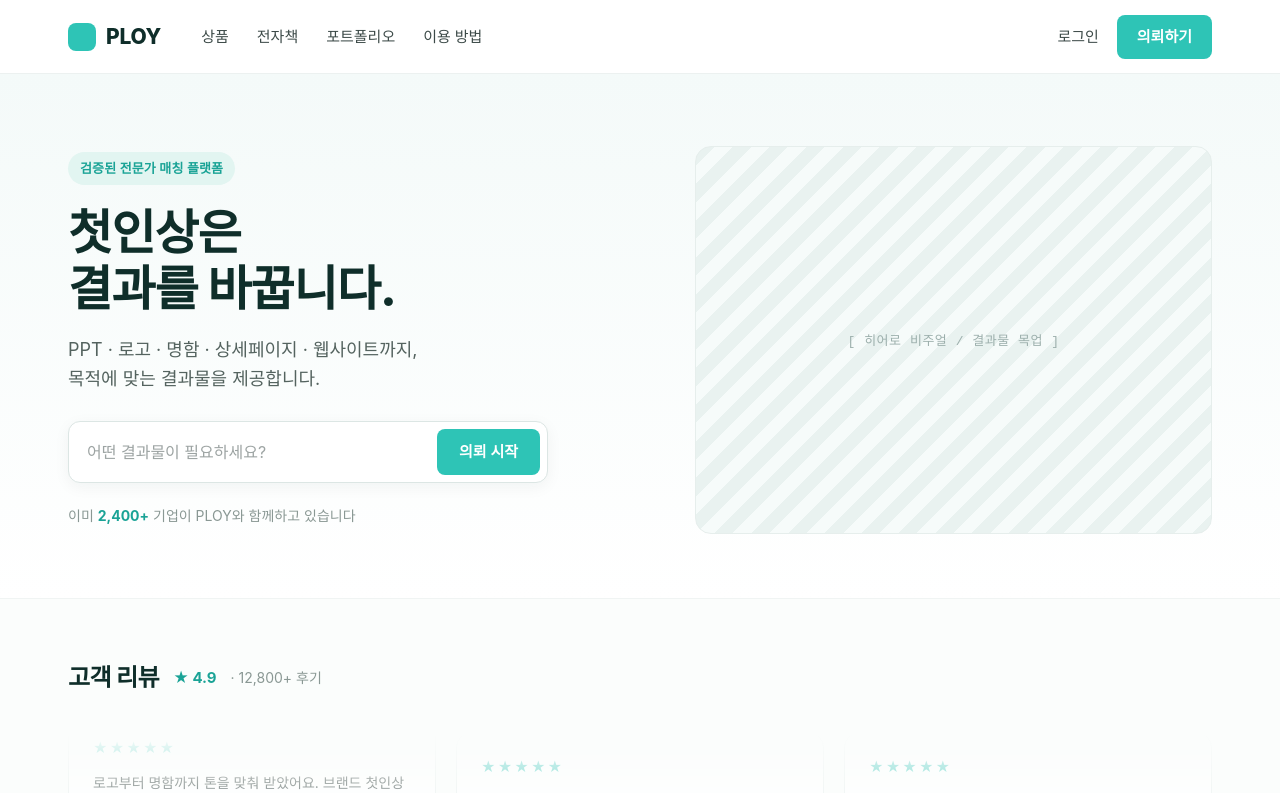
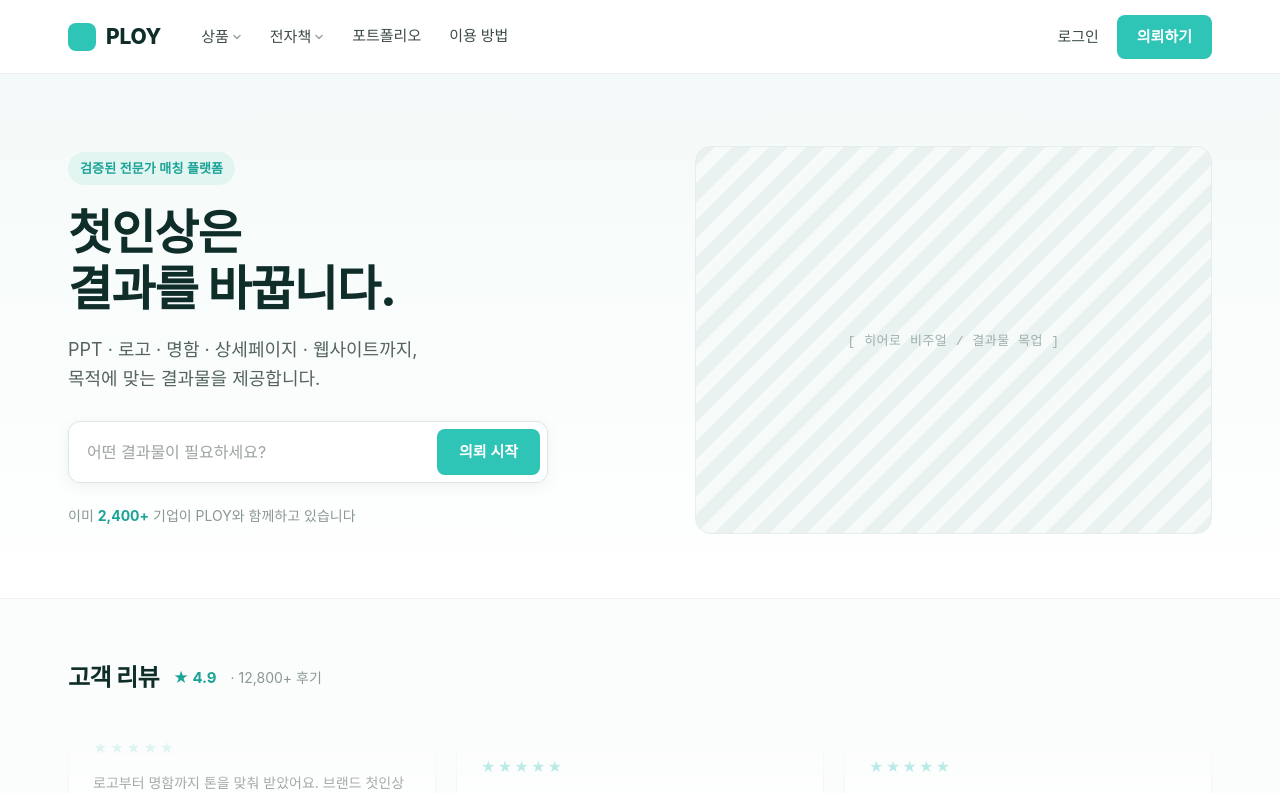
Before and after one commit to Shin-Gi-Hwan/ploy, a React (Vite) app in the folder frontend/: page / in a window 1280 px wide. Shown: the top 793 px of the page. Built offline with nearby package versions, Linux system fonts and the light colour scheme.

Commit message:
feat: add 상품/전자책 dropdowns to Home.tsx navbar

```diff
--- a/frontend/src/pages/Home.tsx
+++ b/frontend/src/pages/Home.tsx
@@ -1,6 +1,53 @@
-import { useState } from 'react'
+import { useState, useRef } from 'react'
 import { Link, useNavigate } from 'react-router-dom'
 import { useAuth } from '../context/AuthContext'
+
+const SHOP_ITEMS = [
+  { label: '전체 상품',     href: '/shop' },
+  { label: '명함',          href: '/shop?type=BUSINESS_CARD' },
+  { label: '디자인 템플릿',  href: '/shop?type=DESIGN_TEMPLATE' },
+  { label: '사무용품',      href: '/shop?type=OFFICE_SUPPLY' },
+]
+
+const EBOOK_ITEMS = [
+  { label: '무료 전자책', href: '/shop?type=EBOOK&free=true' },
+  { label: '유료 전자책', href: '/shop?type=EBOOK&free=false' },
+]
+
+function NavDropdown({ label, href, items }: { label: string; href: string; items: { label: string; href: string }[] }) {
+  const [open, setOpen] = useState(false)
+  const timer = useRef<ReturnType<typeof setTimeout> | null>(null)
+
+  const show = () => { if (timer.current) clearTimeout(timer.current); setOpen(true) }
+  const hide = () => { timer.current = setTimeout(() => setOpen(false), 120) }
+
+  return (
+    <div style={{ position: 'relative' }} onMouseEnter={show} onMouseLeave={hide}>
+      <Link to={href} style={{ fontSize: 15, color: '#3c4a48', fontWeight: 500, textDecoration: 'none', display: 'inline-flex', alignItems: 'center', gap: 3 }}>
+        {label}
+        <svg width="10" height="10" viewBox="0 0 10 10" fill="none" style={{ opacity: 0.5, marginTop: 1 }}>
+          <path d="M2 3.5L5 6.5L8 3.5" stroke="currentColor" strokeWidth="1.5" strokeLinecap="round" strokeLinejoin="round"/>
+        </svg>
+      </Link>
+      {open && (
+        <div style={{ position: 'absolute', top: '100%', left: 0, paddingTop: 8, zIndex: 200 }}
+          onMouseEnter={show} onMouseLeave={hide}>
+          <div style={{ background: '#fff', border: '1px solid #eaf0ef', borderRadius: 10, boxShadow: '0 8px 24px rgba(15,46,42,0.10)', minWidth: 150, overflow: 'hidden' }}>
+            {items.map(item => (
+              <Link key={item.href} to={item.href}
+                style={{ display: 'block', padding: '10px 16px', fontSize: 14, color: '#3c4a48', textDecoration: 'none', whiteSpace: 'nowrap' }}
+                onMouseEnter={e => (e.currentTarget.style.background = '#f4faf9')}
+                onMouseLeave={e => (e.currentTarget.style.background = '')}
+              >
+                {item.label}
+              </Link>
+            ))}
+          </div>
+        </div>
+      )}
+    </div>
+  )
+}
 
 const COL_A = [
   { text: '제안서 하나 바꿨을 뿐인데 미팅 성사율이 달라졌어요. 첫인상이 결과를 바꾼다는 말, 진짜였습니다.', name: '김OO 대표', type: 'PPT · 제안서 의뢰' },
@@ -199,8 +246,8 @@
             </Link>
 
             <nav className="ploy-nav">
-              <Link to="/shop">상품</Link>
-              <Link to="/shop?type=EBOOK">전자책</Link>
+              <NavDropdown label="상품" href="/shop" items={SHOP_ITEMS} />
+              <NavDropdown label="전자책" href="/shop?type=EBOOK" items={EBOOK_ITEMS} />
               <Link to="/partners">포트폴리오</Link>
               <a href="#how-it-works">이용 방법</a>
             </nav>
```
